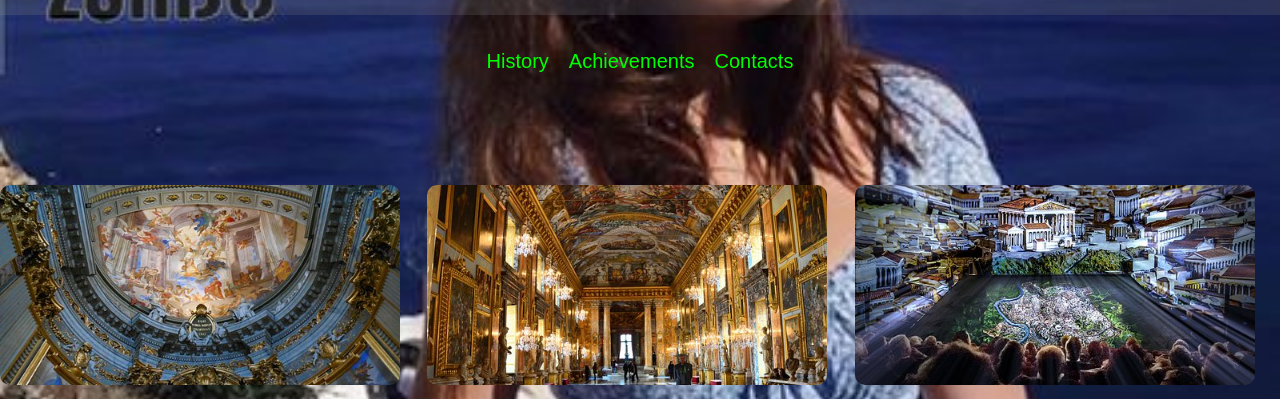
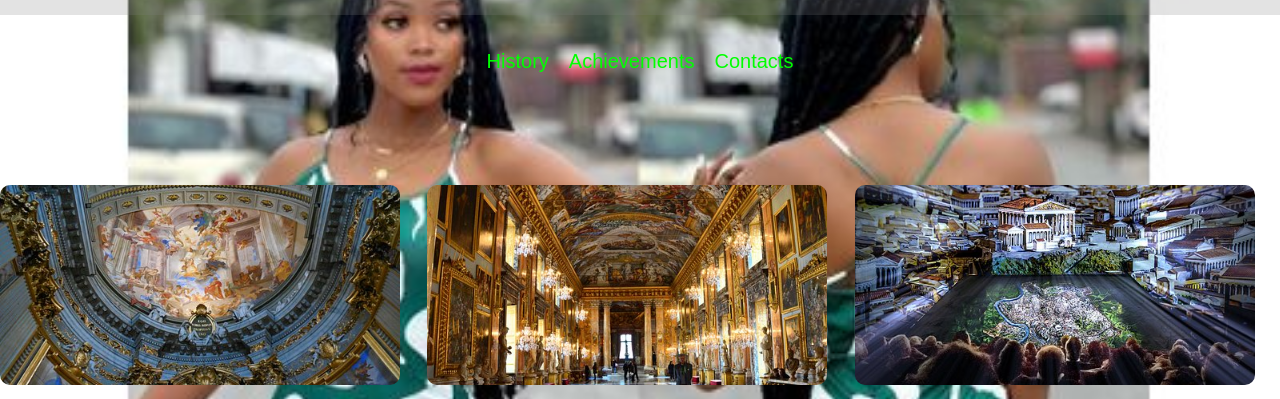
Before and after one commit to allan-bit-web/mydesign, a plain HTML site: page index.html in a window 1280 px wide. Shown: the part 79-478 px from the top of the page. Drawn offline with Linux system fonts and the light colour scheme.

Commit message:
initial commit

```diff
--- a/home.css
+++ b/home.css
@@ -2,7 +2,7 @@
 body {
    font: 15px Arial, sans-serif;
    margin: 0px;
-   background-image: url("images/18.jpg");
+   background-image: url("images/6.jpg");
    background-position: center;
    background-size: cover; /* Ensures the entire image covers the screen */
    /* background-color: black; */
```
Also changed, not shown: images/18.jpg (deleted), images/6.jpg (added).
